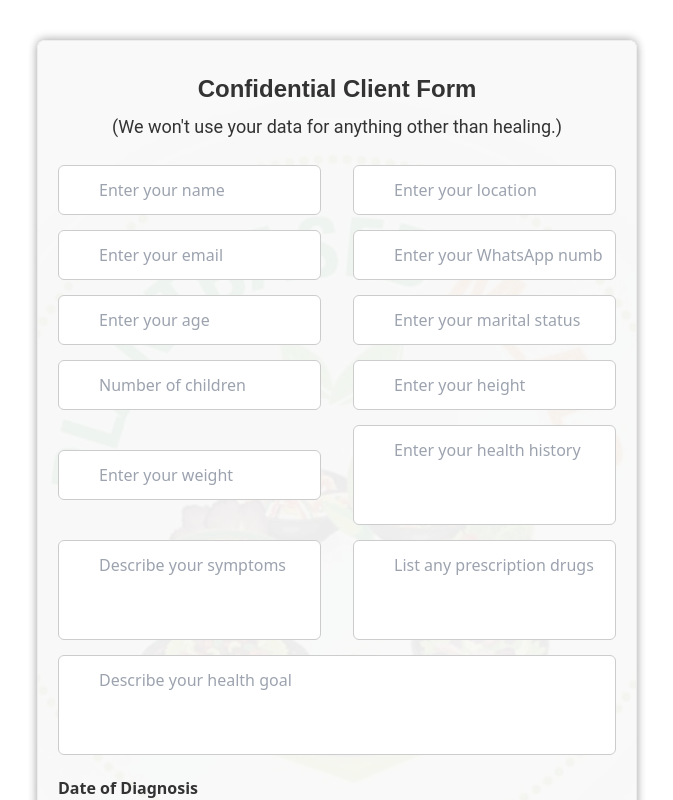
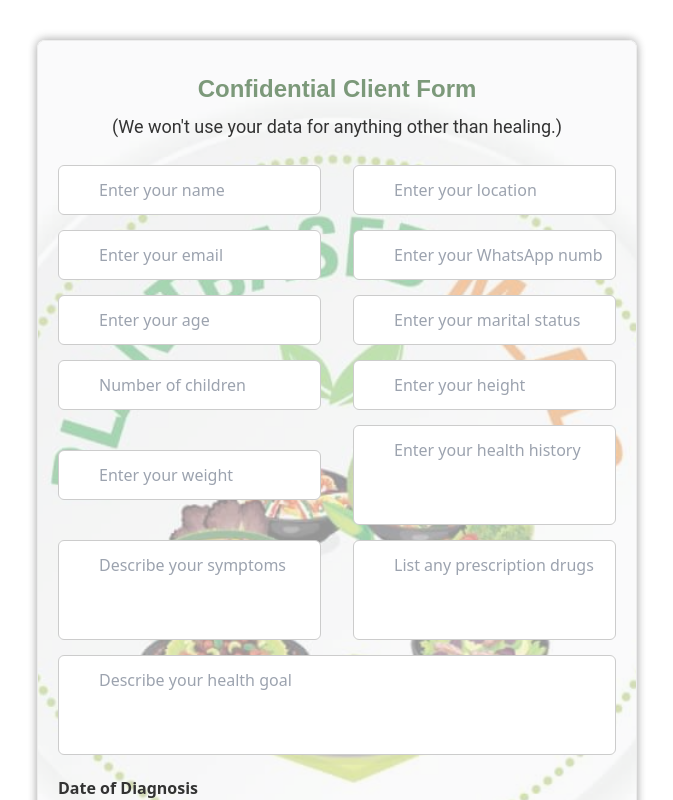
Before and after one commit to AntipasBen23/PlantBased4-Frontend, a React (Vite) app: page /client-form/1 in a window 1280 px wide. Shown: the top 800 px of the page, without its empty margins (303-976 px from the left). Built offline with nearby package versions, Linux system fonts and the light colour scheme.

Commit message:
Increased brightness of background images on all forms

```diff
--- a/src/Components/ClientForm.jsx
+++ b/src/Components/ClientForm.jsx
@@ -93,8 +93,8 @@ const ClientForm = () => {
     return (
       <div className='w-full overflow-x-hiddenh-auto lg:min-h-screen bg-transparent lg:bg-white p-0 md:p-6 lg:p-10 flex justify-center '>
         <div className='w-[89%] h-full md:h-auto md:w-[95%] lg:w-2/3 xl:w-1/2 md:rounded-lg md:shadow-[0px_2px_10px_rgba(0,0,0,0.2),0px_-2px_10px_rgba(0,0,0,0.2)] md:border border-[#ededed] text-[#333] overflow-hidden  bg-cover bg-center bg-no-repeat bg-[url(./assets/Plantbased2Logo.jpg)]'>
-          <div className='w-full h-full bg-[#f9f9f9] md:bg-opacity-95 py-8 mx-auto p-5 flex flex-col md:block'>
-            <h1 className='text-center text-base font-bold md:text-2xl'>
+          <div className='w-full h-full bg-[#f9f9f9] md:bg-opacity-60 py-8 mx-auto p-5 flex flex-col md:block'>
+            <h1 className='text-center text-base font-bold md:text-2xl text-[#7C997A]'>
               Confidential Client Form
             </h1>
             <p className='mt-2 text-center text-base md:text-lg'>
--- a/src/Components/EnquiryForm.jsx
+++ b/src/Components/EnquiryForm.jsx
@@ -51,8 +51,8 @@ const EnquiryForm = () => {
     return (
       <div className=' w-screen h-screen flex justify-center items-center bg-gray-100 overflow-hidden'>
         <div className='w-full h-full md:h-auto md:w-5/6 lg:w-2/3 xl:w-1/3 md:rounded-lg md:shadow-[0px_2px_10px_rgba(0,0,0,0.2),0px_-2px_10px_rgba(0,0,0,0.2)] md:border border-[#ededed] text-[#333] overflow-hidden  bg-cover bg-center bg-no-repeat bg-[url(./assets/Plantbased2Logo.jpg)]'>
-          <div className='w-full h-full bg-[#f9f9f9] md:bg-opacity-95 py-8 mx-auto p-5 flex flex-col md:block'>
-            <h1 className='mb-4 md:mb-6 text-[#609a33] text-center text-xl md:text-2xl lg:text-4xl font-bold'>
+          <div className='w-full h-full bg-[#f9f9f9] md:bg-opacity-60 py-8 mx-auto p-5 flex flex-col md:block'>
+            <h1 className='mb-4 md:mb-6 text-[#7C997A] text-center text-xl md:text-2xl lg:text-4xl font-bold'>
               FREE-SCAN FORM
             </h1>
             <form onSubmit={handleSubmit}>
--- a/src/Components/Section2.jsx
+++ b/src/Components/Section2.jsx
@@ -40,8 +40,8 @@ export default function Section2() {
 
         <div className='w-full lg:w-1/2 order-1 px-4 md:px-8'>
         <h2 className="text-2xl md:text-4xl font-extrabold text-[#7C997A] font-[Georgia, Merriweather]">
-  Why Plantbased Nutrition Heals Your Body?
-</h2>
+          Why Plantbased Nutrition Heals Your Body?
+        </h2>
 
 
 
```
